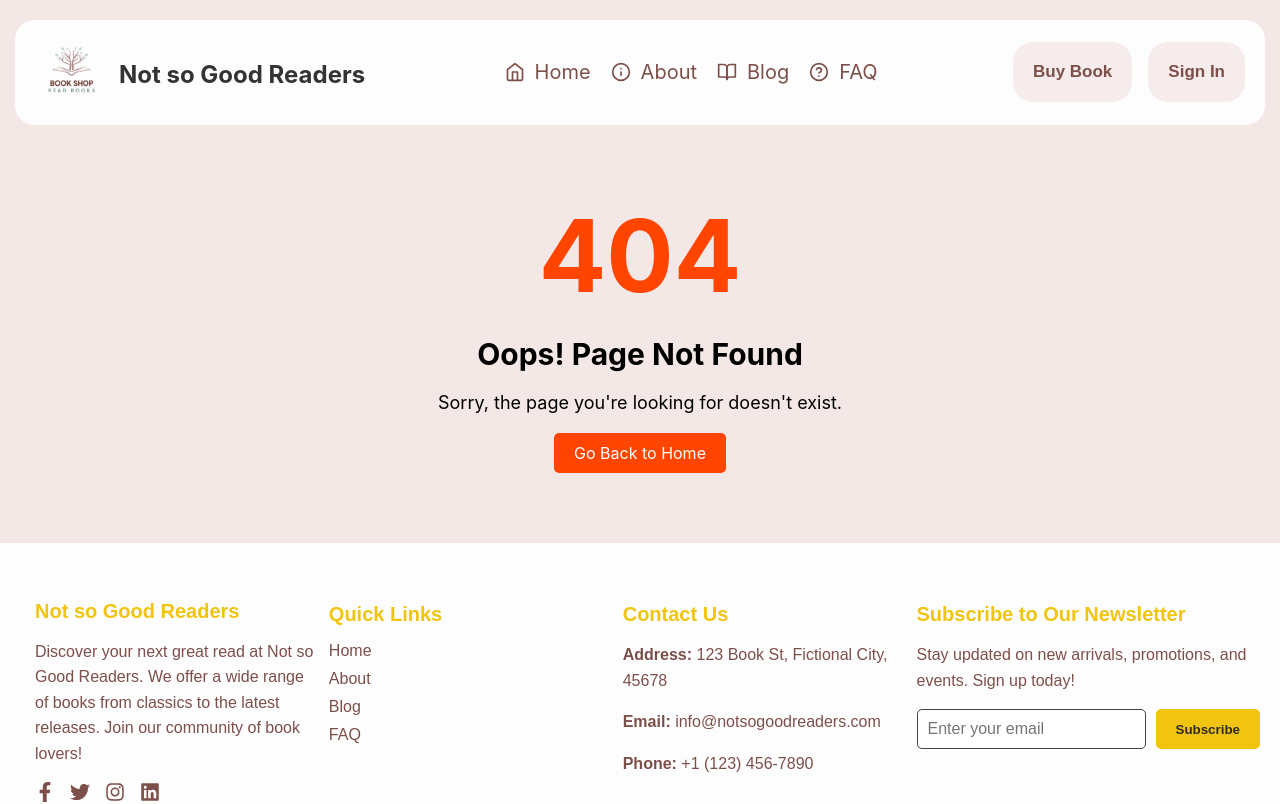
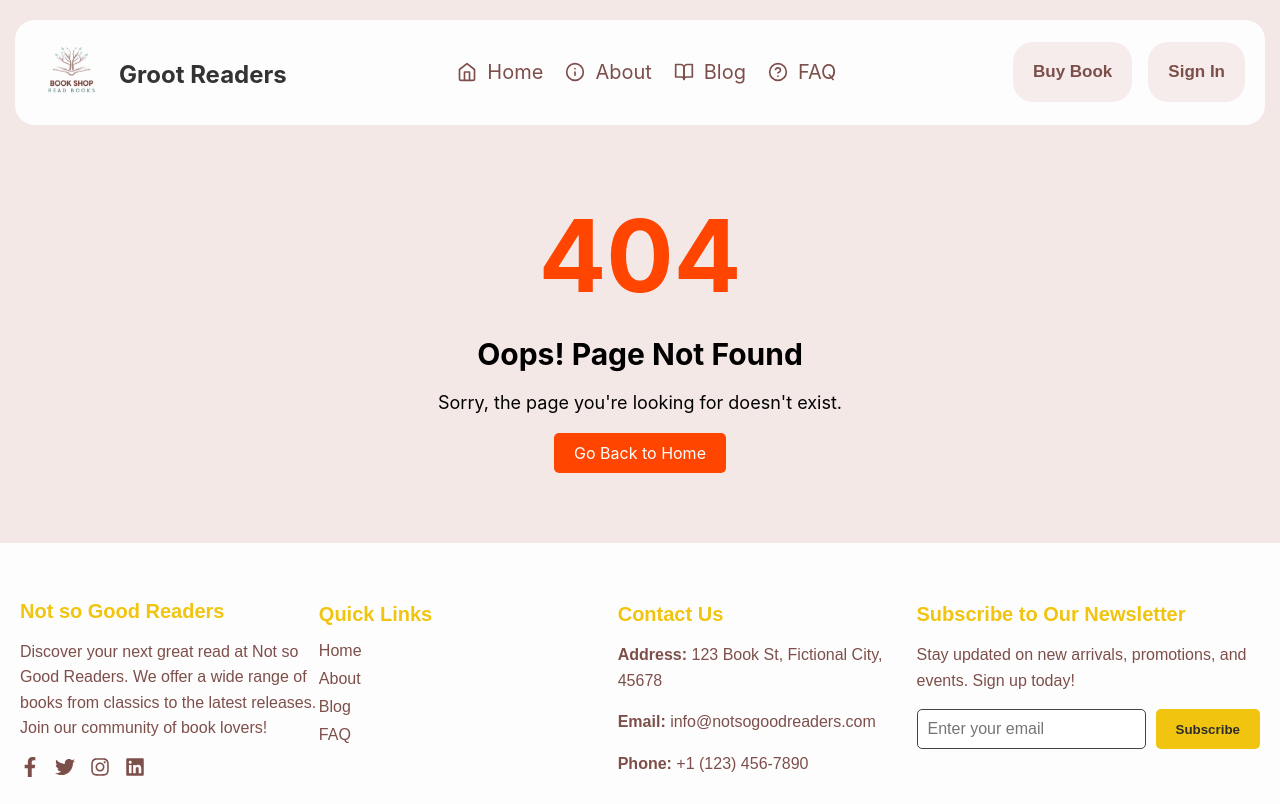
Before and after one commit to mainuddinrussel73/simple-book-shop, a React (Create React App) app: page /simple-book-shop in a window 1280 px wide. Shown: the top 804 px of the page. Built offline with nearby package versions, Linux system fonts and the light colour scheme.

Commit message:
ui fixed

```diff
--- a/src/components/Navbar.js
+++ b/src/components/Navbar.js
@@ -52,56 +52,54 @@ const Navbar = () => {
             <img src={weblogo} alt="Book Shop Logo" className="navbar-logo" />
           </Link>
           {/* Website Title */}
-          <h1 className="navbar-title">Not so Good Readers</h1>
+          <h1 className="navbar-title">Groot Readers</h1>
       </div>
       <ul ref={dropdownRef}  className={`nav-links ${isOpen ? 'active' : ''}`}>
       <li>
-          <Link to="/" onClick={closeDropdown}>
-          <div className='nav-item'>
+          <Link className='nav-item' to="/" onClick={closeDropdown}>
+
               <div>
               <FiHome className="nav-icon" />
               </div>
               <div>
                 <p>Home</p>
               </div>
-            </div>
+
           </Link>
         </li>
         <li>
-          <Link to="/about" onClick={closeDropdown}>
-          <div className='nav-item'>
+          <Link  className='nav-item' to="/about" onClick={closeDropdown}>
+
               <div>
               <FiInfo className="nav-icon" />
               </div>
               <div>
                 <p>About</p>
               </div>
-            </div>
           </Link>
         </li>
         <li>
-          <Link to="/blog" onClick={closeDropdown}>
-          <div className='nav-item'>
+          <Link  className='nav-item' to="/blog" onClick={closeDropdown}>
+
               <div>
               <FiBookOpen className="nav-icon" />
               </div>
               <div>
                 <p>Blog</p>
               </div>
-            </div>
+
 
           </Link>
         </li>
         <li>
-          <Link to="/faq" onClick={closeDropdown} >
-            <div className='nav-item'>
+          <Link  className='nav-item' to="/faq" onClick={closeDropdown} >
+
               <div >
               <FiHelpCircle className="nav-icon" />
               </div>
               <div>
                 <p>FAQ</p>
               </div>
-            </div>
 
           </Link>
         </li>
--- a/src/index.css
+++ b/src/index.css
@@ -6,6 +6,8 @@ body {
   -webkit-font-smoothing: antialiased;
   -moz-osx-font-smoothing: grayscale;
   background-color: #F4E8E7;
+  overflow :"hidden";
+  position :'fixed'
 }
 
 code {
--- a/src/styles/Footer.css
+++ b/src/styles/Footer.css
@@ -5,8 +5,6 @@
     color: #7D4F4A;
     padding: 40px 0;
     font-family: 'Arial', sans-serif;
-    left:0px;
-    bottom:0px;
   }
 
   .footer .container {
@@ -25,8 +23,6 @@
     flex: 1;
     margin-bottom: 20px;
     max-width: 100%;
-    margin-left: 15px;
-
   }
 
   .footer-section h2,
--- a/src/styles/Navbar.css
+++ b/src/styles/Navbar.css
@@ -71,7 +71,7 @@
 
 
 .nav-item{
-  width: 100%;
+  width: fit-content;
   padding: 5px;
   border-radius: 10px;
   display: flex;
@@ -87,7 +87,6 @@
   line-height: 1px;
   text-decoration: none;
   margin-left: 10px;
-
 }
 
 /* Button styles */
@@ -128,12 +127,10 @@
     justify-content: center;
     margin-left: 10px;
     margin-right: 10px;
-
   }
   .nav-item{
-  display: flex;
     flex-direction: column;
-  width: 100%;
+    width: fit-content;
   }
   .nav-item div{
     margin-left: 10px;
@@ -222,22 +219,16 @@ line-height: 1px;
     margin-bottom: 10px;
   }
   .nav-item{
-    width: 100%;
     padding: 5px;
     border-radius: 10px;
+    width: fit-content;
     flex-direction: row;
-    flex-grow: 1;
-    display: flex;
     justify-content: flex-start;
   }
-  .nav-item:hover{
-    background-color: #F1F0EF; /* Darker background on hover */
-    border: 1px solid white; /* Show border on hover */
-  }
+
   .nav-item div{
     line-height: 1px;
     text-decoration: none;
-
   }
   .nav-links.active {
     display: flex; /* Show links when active */
```
Lines whose indentation alone changed are shown as unchanged.
